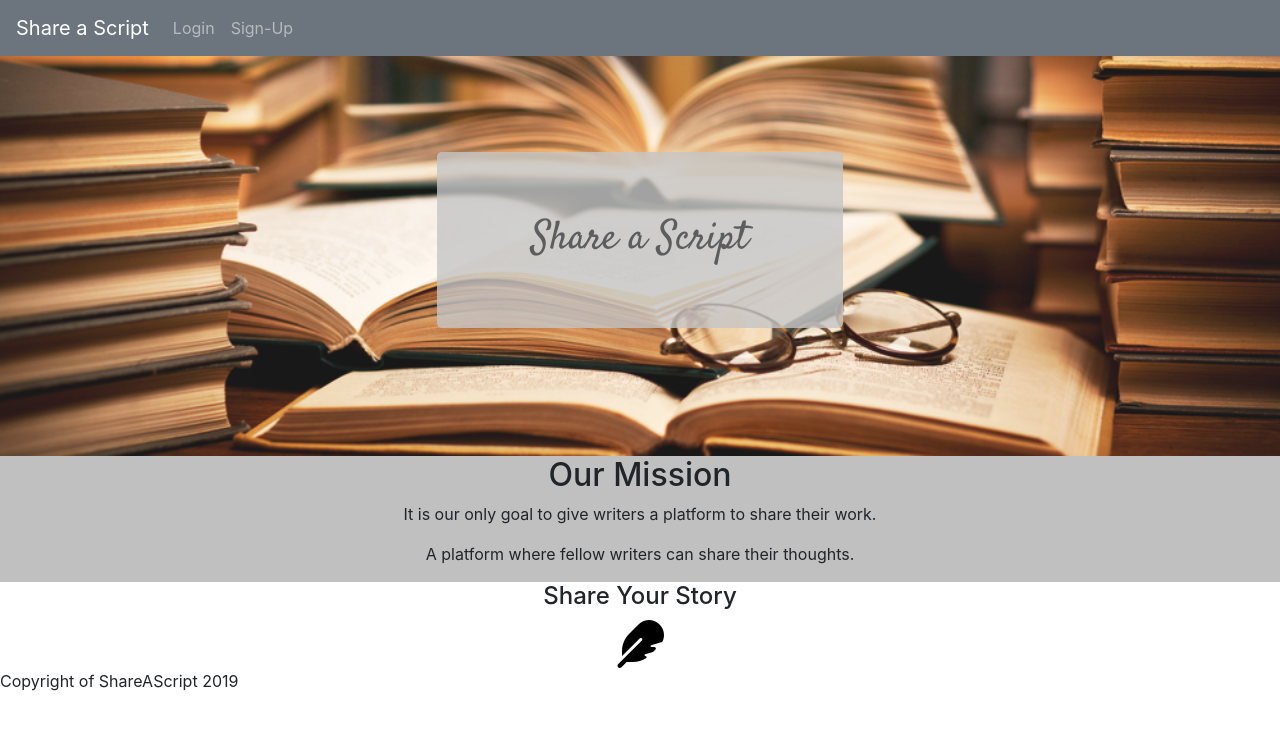
After one commit to Seabhac-94/share_a_script, a Flask app: page /get_home in a window 1280 px wide. The commit adds this page. Shown: the top 730 px of the page. Run offline with Flask 2, Linux system fonts and the light colour scheme; some libraries are stand-ins or nearby versions.

Commit message:
started styling base.html for standard styles

```diff
--- a/app.py
+++ b/app.py
@@ -1,5 +1,9 @@
 import os
-from flask import Flask, render_template, redirect, request, url_for
+from flask import Flask, render_template, redirect, request, url_for, flash
+from flask_login import current_user, login_user, logout_user, login_required, LoginManager
+from flask_wtf import FlaskForm
+from wtforms import StringField
+from wtforms.validators import DataRequired
 import pymongo
 import dns
 from flask_pymongo import PyMongo
@@ -15,7 +19,19 @@ app.config["MONGO_URI"] = os.getenv("MONGO_URI")
 
 mongo = PyMongo(app)
 
+
+
+
+"""
+App opens on home page
+"""
 @app.route('/')
+@app.route('/get_home')
+def get_home():
+    return render_template('index.html')
+
+
+
 @app.route('/get_categories')
 def get_categories():
     return render_template('categories.html', categories=mongo.db.categories.find())
--- a/static/css/style.css
+++ b/static/css/style.css
@@ -1,5 +1,37 @@
-.header {
-    height: 30%;
+/* --- Font --- */
+
+@import url('https://fonts.googleapis.com/css?family=Satisfy&display=swap | 100, 200, 300, 400, 500, 600, 700');
+
+/* --- base.html --- */
+
+.bg-image{
     background-image: url(../images/bg_image.jpg);
+    background-position-y: bottom;
     background-size: cover;
+    height: 50vh;
+    opacity: 0.9
 }
+
+.main-heading {
+    font-family: 'Satisfy' , sans-serif;
+}
+
+.jumbotron {
+    background-color: silver;
+    opacity: 0.8;
+}
+
+/* --- index.html --- */
+
+.about-us {
+    background-color: silver;
+}
+
+.call-to-action{
+    background-color: transparent;
+    border: none
+}
+.fa-feather{
+    font-size: 3rem;
+    color: black;
+}
--- a/templates/base.html
+++ b/templates/base.html
@@ -14,10 +14,42 @@
 </head>
 
 <body>
-   <div class="container-fluid">
+    <header>
+        <nav class="navbar navbar-expand-lg navbar-dark bg-secondary">
+            <a class="navbar-brand" href="#">Share a Script</a>
+            <button class="navbar-toggler" type="button" data-toggle="collapse" data-target="#navbarNav"
+                aria-controls="navbarNav" aria-expanded="false" aria-label="Toggle navigation">
+                <span class="navbar-toggler-icon"></span>
+            </button>
+            <div class="collapse navbar-collapse" id="navbarNav">
+                <ul class="navbar-nav">
+                    <li class="nav-item">
+                        <a class="nav-link" href="#">Login</a>
+                    </li>
+                    <li class="nav-item">
+                        <a class="nav-link" href="#">Sign-Up</a>
+                    </li>
+                </ul>
+            </div>
+        </nav>
+        <div class="bg-image">
+            <div class="py-5"></div>
+            <div class="row">
+                <div class="col-md-4 offset-md-4 text-center">
+                    <h1 class="main-heading jumbotron">Share a Script</h1>
+                </div>
+            </div>
+        </div>
+    </header>
+
+
+    <div class="container-fluid">
         {% block content %}
         {% endblock %}
     </div>
+    <footer>
+        Copyright of ShareAScript 2019
+    </footer>
 
     <script src="https://kit.fontawesome.com/e1ce4ebd87.js"></script>
     <script src="https://code.jquery.com/jquery-3.2.1.js"
--- /dev/null
+++ b/templates/index.html
@@ -0,0 +1,19 @@
+{% extends 'base.html' %}
+{% block content %}
+
+<div class="row about-us">
+    <div class="col-md-6 offset-md-3 text-center">
+        <h2>Our Mission</h2>
+        <p>It is our only goal to give writers a platform to share their work.</p>
+        <p>A platform where fellow writers can share their thoughts.</p>
+    </div>
+</div>
+
+<div class="row">
+        <div class="col-md-6 offset-md-3 text-center">
+            <h4>Share Your Story</h4>
+            <button class="call-to-action"><i class="fas fa-feather"></i></button>
+        </div>
+    </div>
+
+{% endblock %}
```
